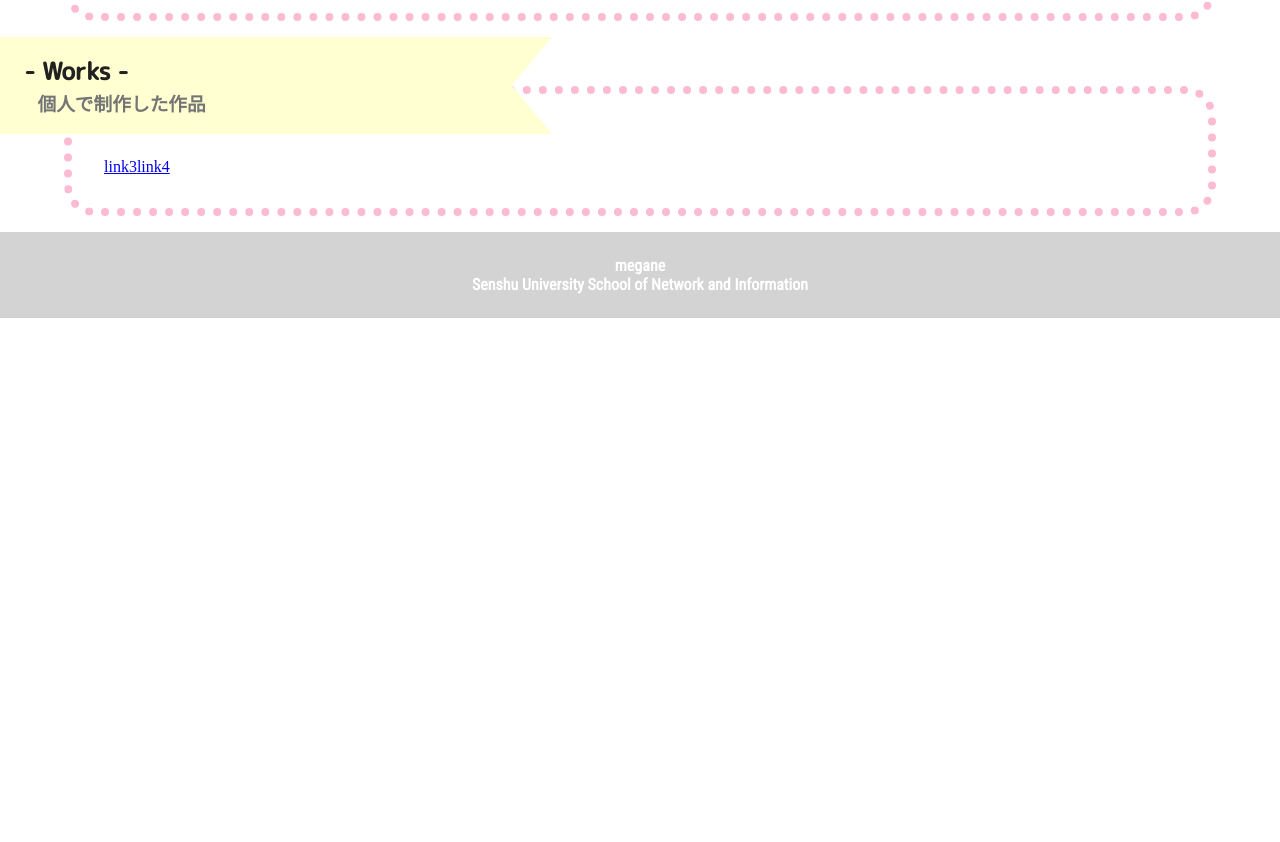
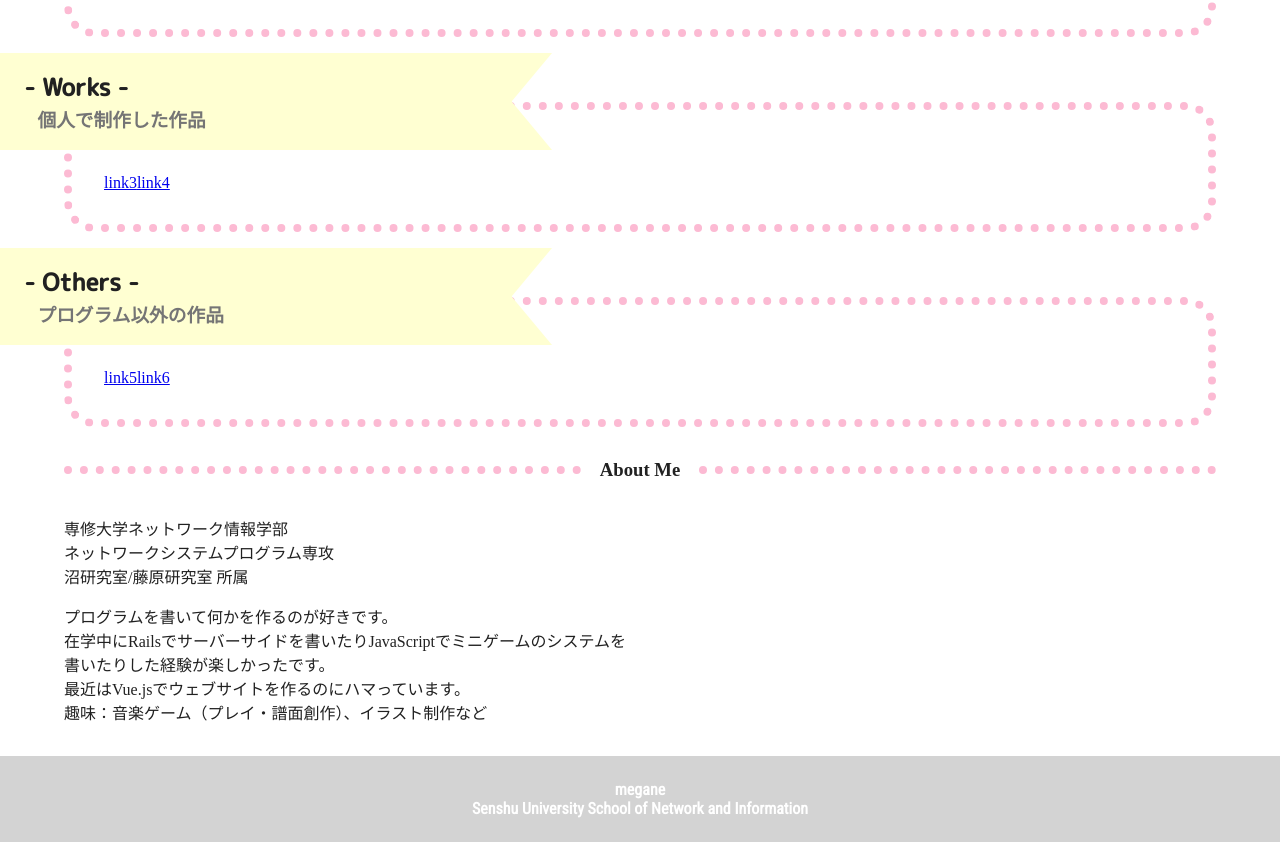
Before and after one commit to ne30MEGANE/ne30MEGANE.github.io, a Vue app: page / in a window 1280 px wide. Shown: the part 331-1173 px from the top of the page. Before the commit the page ends 800 px from the top, so only its background shows below. Built offline with nearby package versions, Linux system fonts and the light colour scheme; a web font is replaced by a local one; what vue-head would draw is missing.

Commit message:
about表示領域とプログラム以外の作品の表示領域を作成

```diff
--- a/src/App.vue
+++ b/src/App.vue
@@ -4,12 +4,14 @@
     <div id="body">
       <router-view />
     </div>
+    <About />
     <Footer />
   </div>
 </template>
 
 <script>
 import Header from './components/Header.vue'
+import About from './components/About.vue'
 import Footer from './components/Footer.vue'
 
 export default {
@@ -21,6 +23,7 @@ export default {
   },
   components: {
     Header,
+    About,
     Footer
   }
 }
@@ -30,6 +33,6 @@ export default {
 @import url('https://fonts.googleapis.com/css2?family=M+PLUS+Rounded+1c:wght@300;400;500&family=Noto+Sans+JP:wght@400;500&family=Potta+One&family=Roboto+Condensed&display=swap');
 @import "stylesheets/variables";
 #body{
-  margin: 1em 0;
+  margin: 2em 0;
 }
 </style>
--- /dev/null
+++ b/src/components/About.vue
@@ -0,0 +1,71 @@
+<template>
+  <div class="about">
+    <h3>About Me</h3>
+    <div class="contents">
+      <div class="text">
+        <p>
+          専修大学ネットワーク情報学部<br>
+          ネットワークシステムプログラム専攻<br>
+          沼研究室/藤原研究室 所属<br>
+        </p>
+        <p>
+          プログラムを書いて何かを作るのが好きです。<br>
+          在学中にRailsでサーバーサイドを書いたりJavaScriptでミニゲームのシステムを書いたりした経験が楽しかったです。<br>
+          最近はVue.jsでウェブサイトを作るのにハマっています。<br>
+          趣味：音楽ゲーム（プレイ・譜面創作）、イラスト制作など
+        </p>
+      </div>
+      <div class="pict">
+        <!-- アイコン画像的なものをいれる -->
+      </div>
+    </div>
+  </div>
+</template>
+
+<script>
+export default {
+
+}
+</script>
+
+<style lang="scss" scoped>
+@import "../stylesheets/variables";
+.about{
+  margin: 1em 5%;
+  color: $text_main;
+
+  h3{
+    position: relative;
+    display: flex;
+    align-items: center;
+    justify-content: center;
+
+    &::before{ // 左側ボーダー
+      content: "";
+      height: 1px;
+      border-top: 8px dotted $third_color;
+      flex-grow: 1;
+      margin-right: 1em;
+    }
+    &::after{ // 右側ボーダー
+      content: "";
+      height: 1px;
+      border-top: 8px dotted $third_color;
+      flex-grow: 1;
+      margin-left: 1em;
+    }
+  }
+
+  .contents{
+    display: flex;
+    flex-flow: row nowrap;
+    width: 100%;
+    .text{
+      flex-basis: 50%;
+    }
+    .pict{
+      flex-basis: 50%;
+    }
+  }
+}
+</style>
--- a/src/views/Home.vue
+++ b/src/views/Home.vue
@@ -16,6 +16,15 @@
     <div class="links">
       <router-link to="/">link3</router-link>
       <router-link to="/">link4</router-link>
+    </div>
+
+    <div class="index">
+      <h2>- Others -</h2>
+      <h3>プログラム以外の作品</h3>
+    </div>
+    <div class="links">
+      <router-link to="/">link5</router-link>
+      <router-link to="/">link6</router-link>
     </div>
   </div>
 </template>
```
